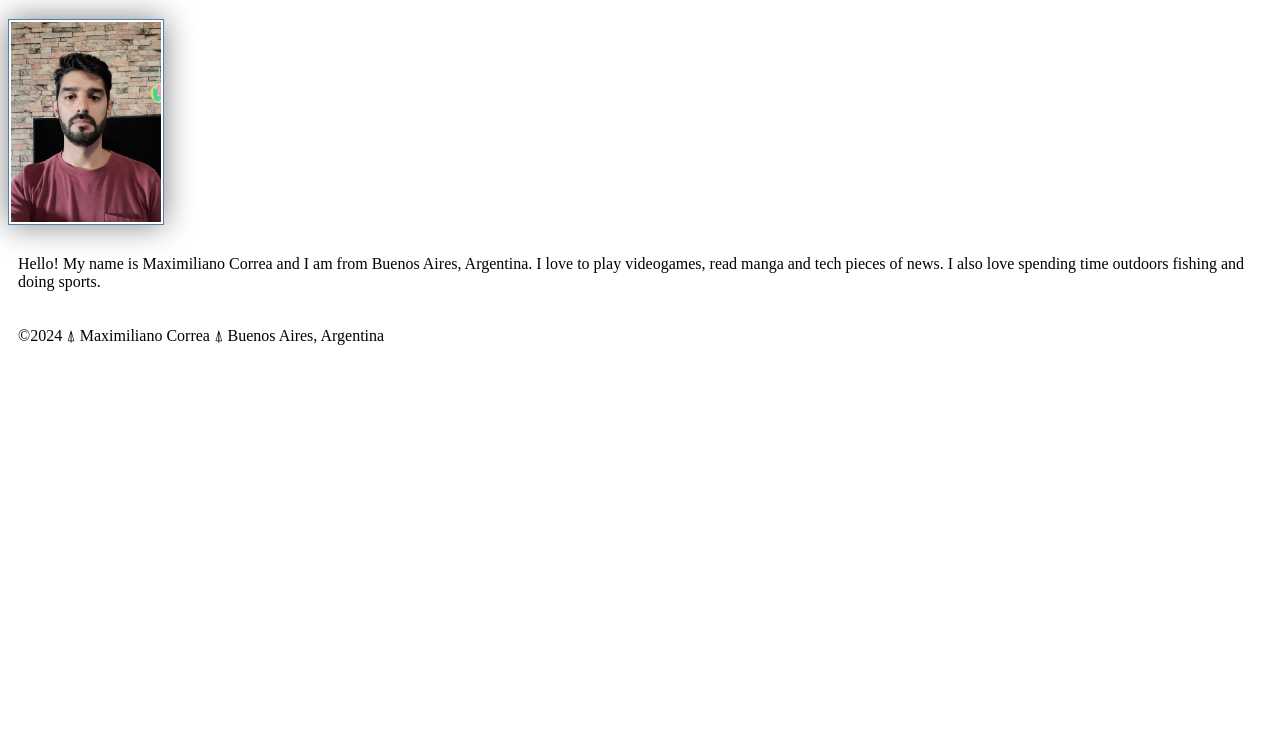
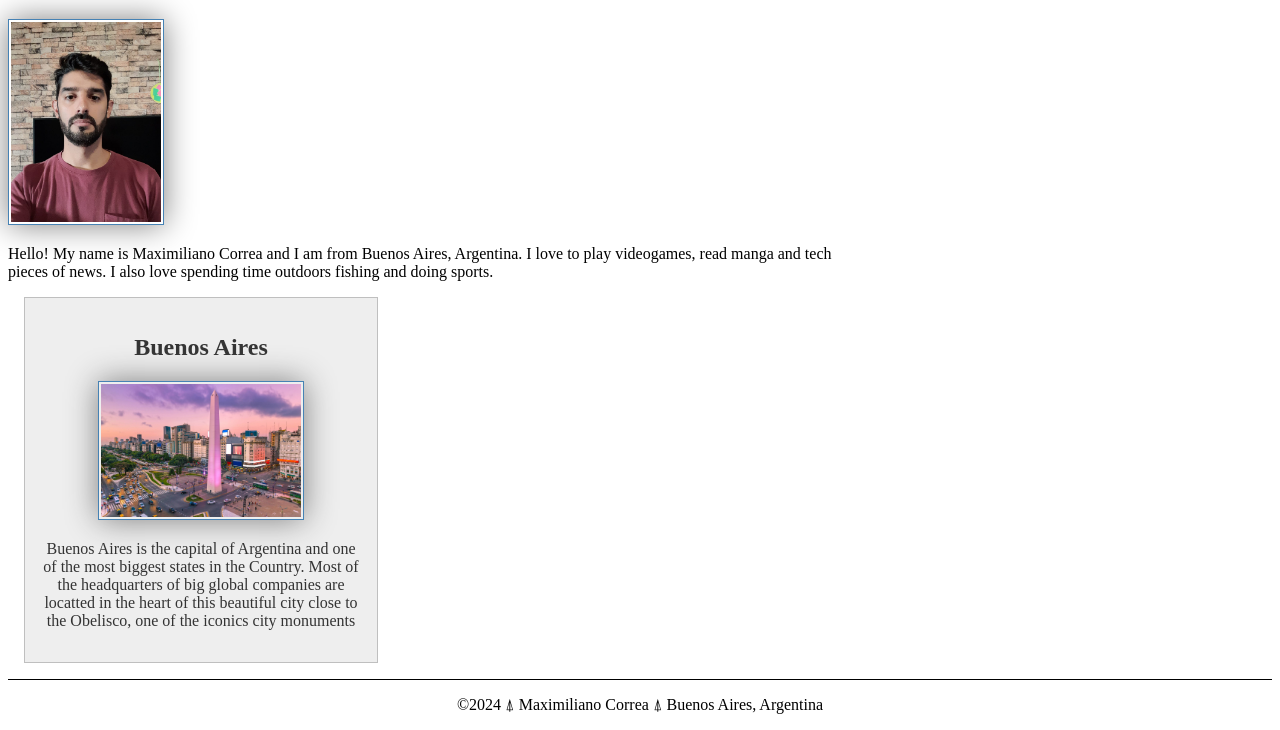
Before and after one commit to MaxsCorrea/wdd130, a plain HTML site: page index.html in a window 1280 px wide. Shown: the part 263-993 px from the top of the page. Before the commit the page ends 800 px from the top, so only its background shows below. Drawn offline with Linux system fonts and the light colour scheme.

Commit message:
Home Page Enhancement

```diff
--- a/index.html
+++ b/index.html
@@ -2,8 +2,10 @@
 <html lang="en-US">
     <head>
         <meta charset="utf-8">
-        <meta name="viewport" content="width=device-width,intial-scale=1.0">
+        <meta name="viewport" content="width=device-width, initial-scale=1.0">
         <title>Maximiliano Correa | WDD 130</title>
+        <meta name="description" content="Maximiliano Correa wdd130 home page assignments">
+        <meta name="author" content="Maximiliano Correa">
     </head>
     <body>
         <header>
@@ -19,6 +21,11 @@
             <img src="images/profile.png" alt="Hello, My name is Maximiliano Correa" width="200">
             <p>Hello! My name is Maximiliano Correa and I am from Buenos Aires, Argentina. I love to play videogames, read manga and tech pieces of news. I also love spending time outdoors fishing and doing sports.</p>
         </main>
+        <aside>
+            <h2>Buenos Aires</h2>
+            <img src="images/bsas.png" alt="Buenos Aires City">
+            <p>Buenos Aires is the capital of Argentina and one of the most biggest states in the Country. Most of the headquarters of big global companies are locatted in the heart of this beautiful city close to the Obelisco, one of the iconics city monuments</p>
+        </aside>
         <footer>
             <p>©2024 ⍋ Maximiliano Correa ⍋ Buenos Aires, Argentina</p>
         </footer>
--- a/styles/styles.css
+++ b/styles/styles.css
@@ -18,5 +18,30 @@ img{
     box-shadow: 0 0 30px gray;
 }
 P{
-    padding: 10px;
+    padding: 0;
 }
+main{
+    max-width: 840px;
+}
+aside{
+    width: 20rem;
+    margin: 1rem;
+    border: 1px solid rgba(0, 0, 0, 0.2); /* 1️⃣ */
+    padding: 1rem;
+    background-color: #eee;
+    color: #333;
+    text-align: center;
+}
+aside img{
+    width: 200px;
+    height: auto;
+}
+main img{
+    width: 150px;
+    height: auto;
+}
+footer{
+    margin-top: 15px;
+    border-top: 1px solid #000;
+    text-align: center;
+}
```
Also changed, not shown: images/bsas.png (added).
